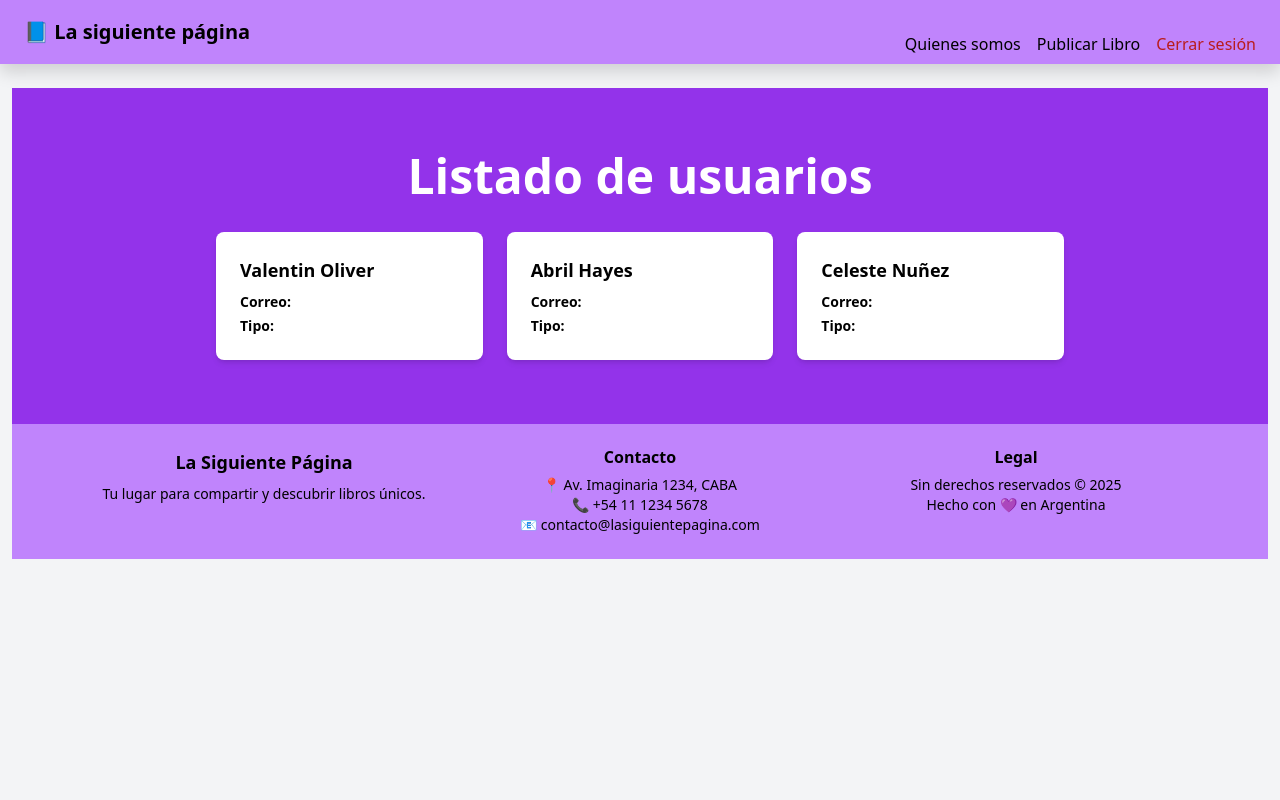
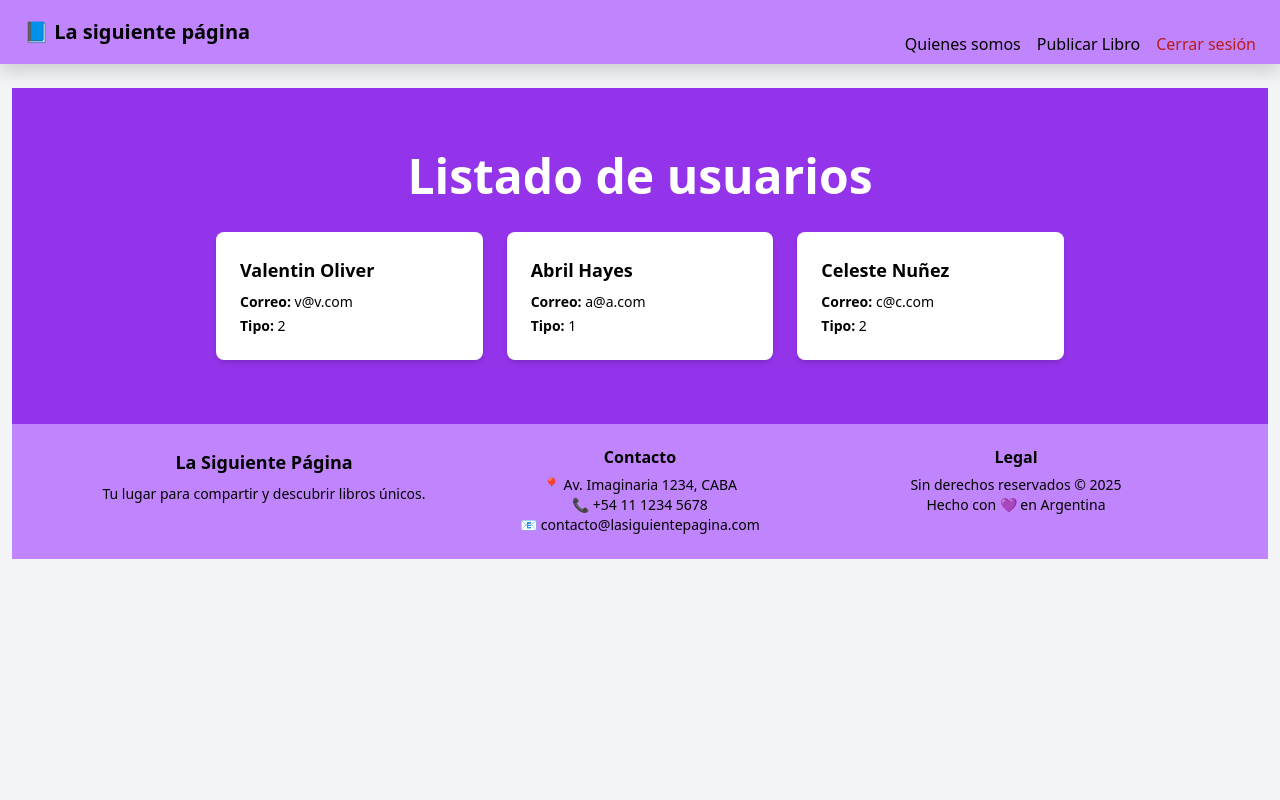
Before and after one commit to abrilhayes1/parcial_hayes, a PHP site: page /parcial_hayes/admin/ver_usuarios.php in a window 1280 px wide. Run offline with PHP 8.4, Linux system fonts and the light colour scheme; a user stored in the database is signed in; data comes from the database, SQL or seed files in the repository; data that the repository does not hold is empty; some libraries are stand-ins or nearby versions.

```diff
--- a/admin/ver_usuarios.php
+++ b/admin/ver_usuarios.php
@@ -13,11 +13,16 @@ include_once("../components/include/header.php");
             $resultado = mysqli_query($con, $consulta);
 
             while ($fila = mysqli_fetch_array($resultado)) {
+                if ($fila['fk_id_tipo_usuario'] == 1) {
+                            $tipo = "Administrador";
+                } elseif ($fila['fk_id_tipo_usuario'] == 2) {
+                            $tipo = "Usuario";
+                }
                 echo "
                     <div class='bg-white text-black rounded-lg shadow-md p-4'>
                         <h3 class='text-lg font-semibold mb-2'>{$fila['nombre']} {$fila['apellido']}</h3>
-                        <p class='text-sm mb-1'><strong>Correo:</strong> {$fila['correo']}</p>
-                        <p class='text-sm'><strong>Tipo:</strong> {$fila['tipo']}</p>
+                        <p class='text-sm mb-1'><strong>Correo:</strong> {$fila['mail']}</p>
+                        <p class='text-sm'><strong>Tipo:</strong> {$fila['fk_id_tipo_usuario']}</p>
                     </div>
                 ";
             }
--- a/components/include/header.php
+++ b/components/include/header.php
@@ -16,7 +16,7 @@ session_start();
 
 </head>
 
-<body class="bg-gray-100 text-gray-800 min-h-screen">
+<body class="bg-gray-100 text-gray-800 min-h-screen w-full">
     <header class="bg-[#c084fc] shadow">
     <div class="max-w-7xl mx-auto px-4 sm:px-6 lg:px-8">
         <div class="flex justify-between h-16 items-center">
@@ -42,8 +42,8 @@ session_start();
                     } else {
                         if ($_SESSION['tipo'] == 1) {
                             echo "
-                            <li><a href='../../admin/ver_usuarios.php' class='hover:underline block py-1'>Ver Usuarios</a></li>
-                            <li><a href='../../admin/ver_recetas.php' class='hover:underline block py-1'>Ver Libros Publicados</a></li>
+                            <li><a href='/parcial_hayes/admin/ver_usuarios.php' class='hover:underline block py-1'>Ver Usuarios</a></li>
+                            <li><a href='/parcial_hayes/admin/ver_libros_publicados.php' class='hover:underline block py-1'>Ver Libros Publicados</a></li>
                             <li><a href='../admin/crear_categoria.php' class='hover:underline block py-1'>Crear Categoría</a></li>
                             <li><a href='../pages/quienes_somos.php' class='hover:underline block py-1'>Quienes somos</a></li>
                             ";
```
Also changed, not shown: admin/ver_libros_publicados.php (+40 -0 lines), imgs/1753902112.jpg (added).
